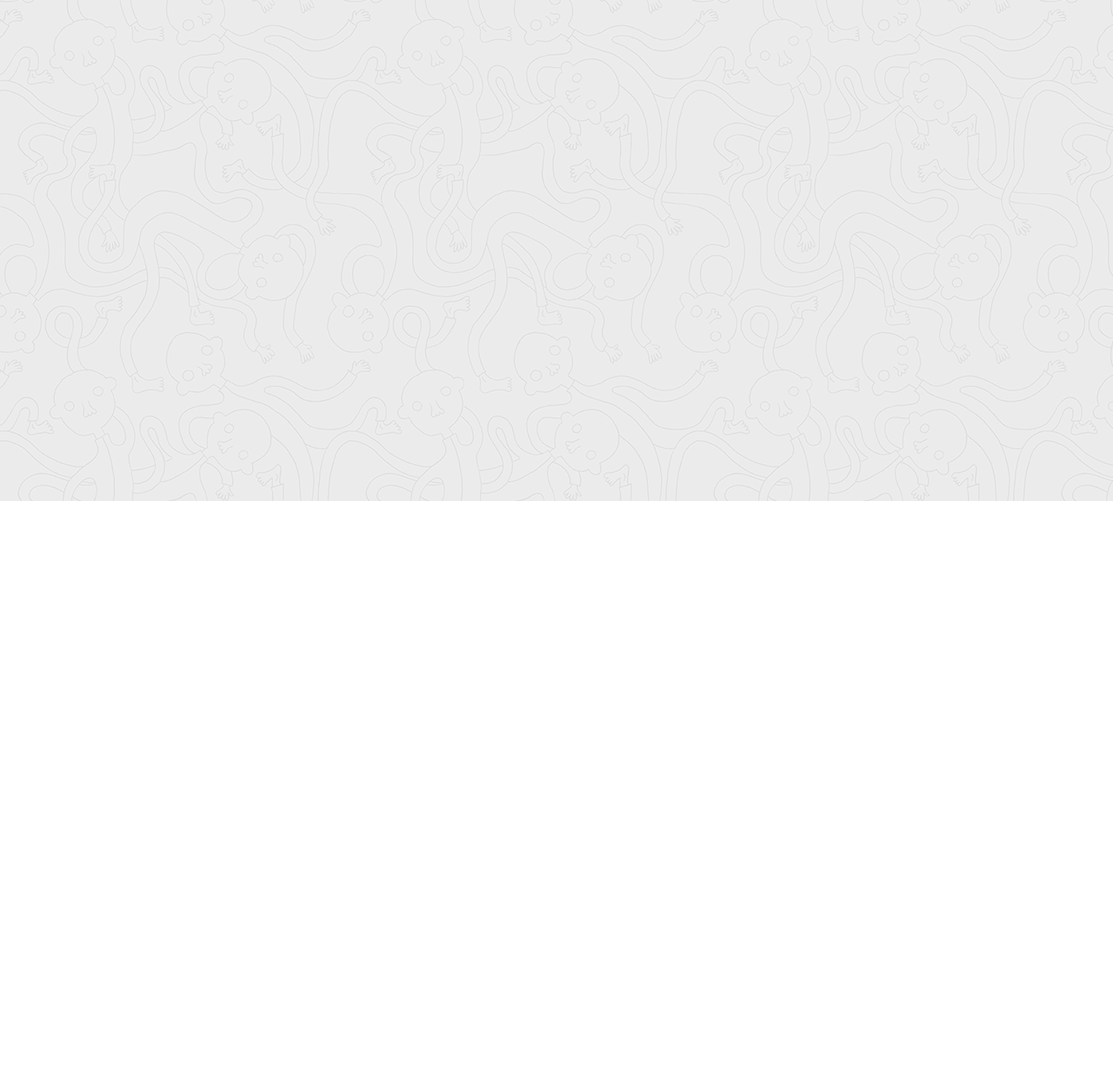
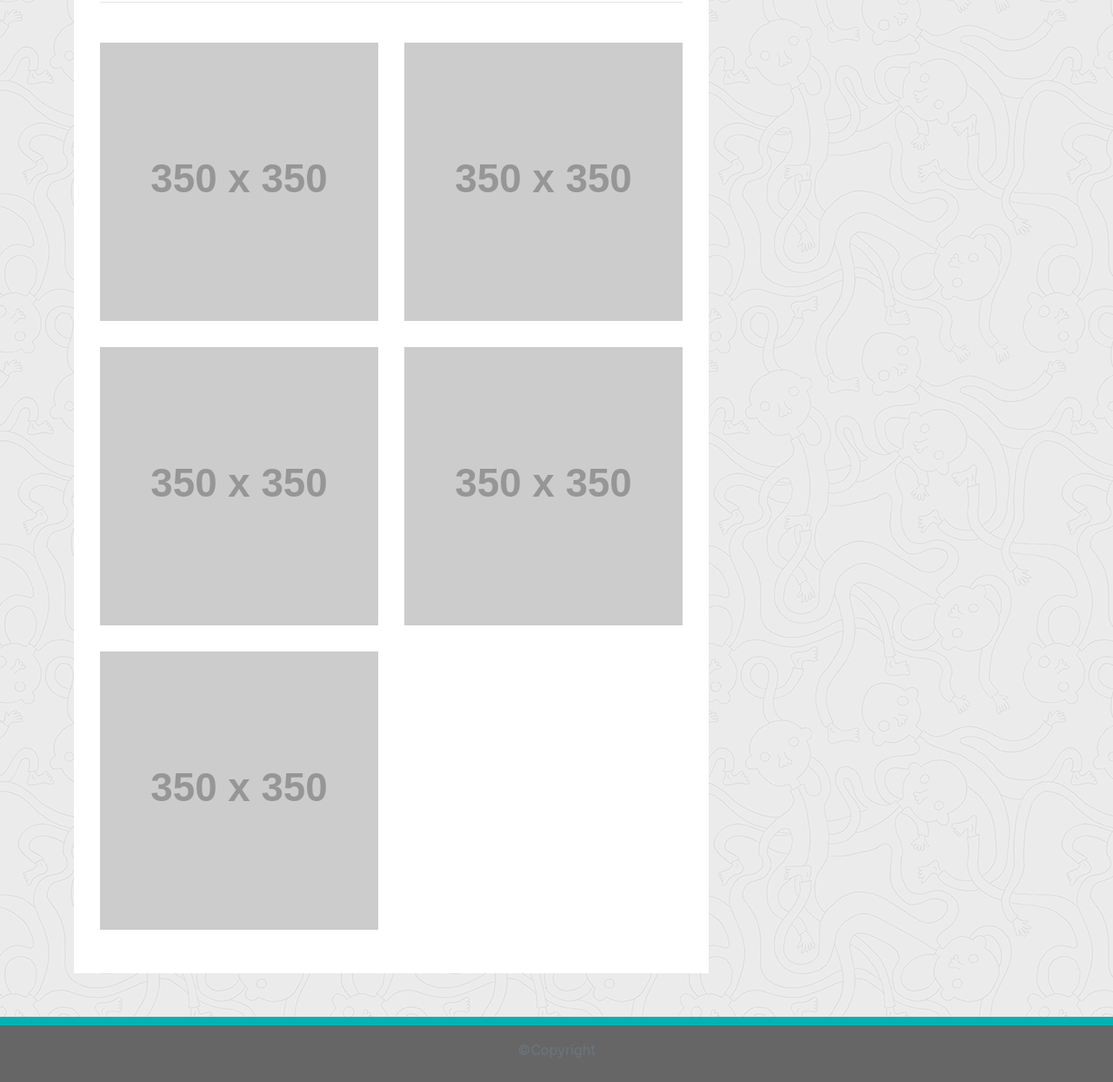
Before and after one commit to raiford2530/responsive-portfolio, a plain HTML site: page portfolio.html in a window 1280 px wide. Shown: the part 224-1468 px from the top of the page at 87% size. Before the commit the page ends 800 px from the top, so only its background shows below. Drawn offline with nearby package versions, Linux system fonts and the light colour scheme; placeholder pictures from the web are drawn by us; a web font is replaced by a local one.

Commit message:
Added content and styling to portfolio.html

```diff
--- a/assets/css/portfolio.css
+++ b/assets/css/portfolio.css
@@ -0,0 +1,8 @@
+img {
+    padding-top: 30px;
+}
+
+main{
+    padding: 30px 30px 50px 30px;
+
+}
--- a/portfolio.html
+++ b/portfolio.html
@@ -38,6 +38,45 @@
         </div>
     </nav>
 
+    <div class="container">
+        <div class="row">
+            <div class="col-sm-8">
+                <main>
+                    <header>
+                        <h1>Portfolio</h1>
+                    </header>
+                    <hr />
+                    <div class="row">
+                        <div class="col-sm-12 col-lg-6">
+                            <img src="https://via.placeholder.com/350" class="img-fluid" alt="Placeholder" />
+                        </div>
+                        <div class="col-sm-12 col-lg-6">
+                            <img src="https://via.placeholder.com/350" class="img-fluid" alt="Placeholder" />
+                        </div>
+                    </div>
+                    <div class="row">
+                        <div class="col-sm-12 col-lg-6">
+                            <img src="https://via.placeholder.com/350" class="img-fluid" alt="Placeholder" />
+                        </div>
+                        <div class="col-sm-12 col-lg-6">
+                            <img src="https://via.placeholder.com/350" class="img-fluid" alt="Placeholder" />
+                        </div>
+                    </div>
+                    <div class="row">
+                        <div class="col-sm-12 col-lg-6">
+                            <img src="https://via.placeholder.com/350" class="img-fluid" alt="Placeholder" />
+                        </div>
+                    </div>
+                </main>
+            </div>
+        </div>
+    </div>
+
+    <footer class="footer mt-auto">
+        <div class="footer-line"></div>
+        <span class="text-muted">&copy;Copyright</span>
+    </footer>
+
     <!-- JS, Popper.js, and jQuery -->
     <script src="https://code.jquery.com/jquery-3.5.1.slim.min.js"
         integrity="sha384-DfXdz2htPH0lsSSs5nCTpuj/zy4C+OGpamoFVy38MVBnE+IbbVYUew+OrCXaRkfj"
```
